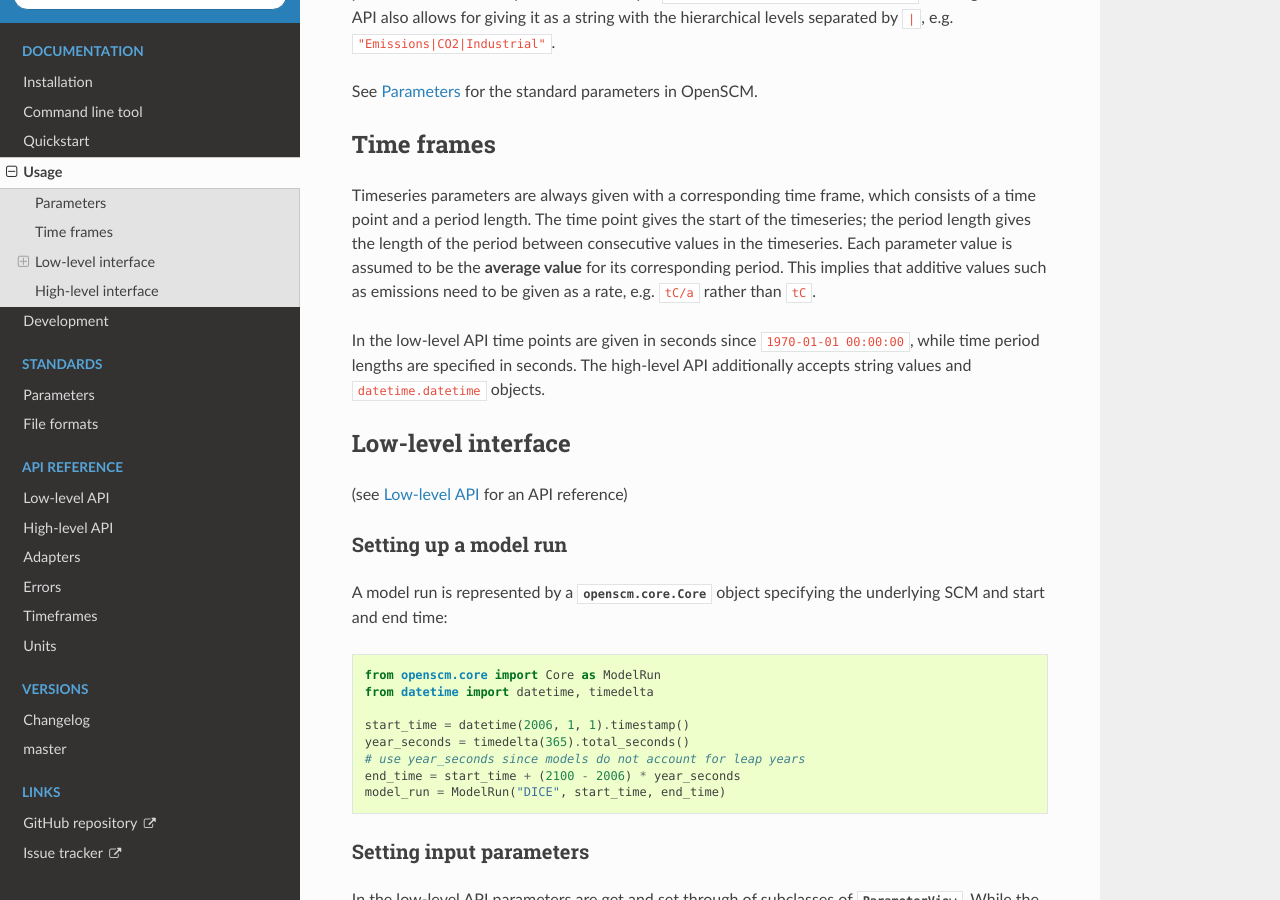
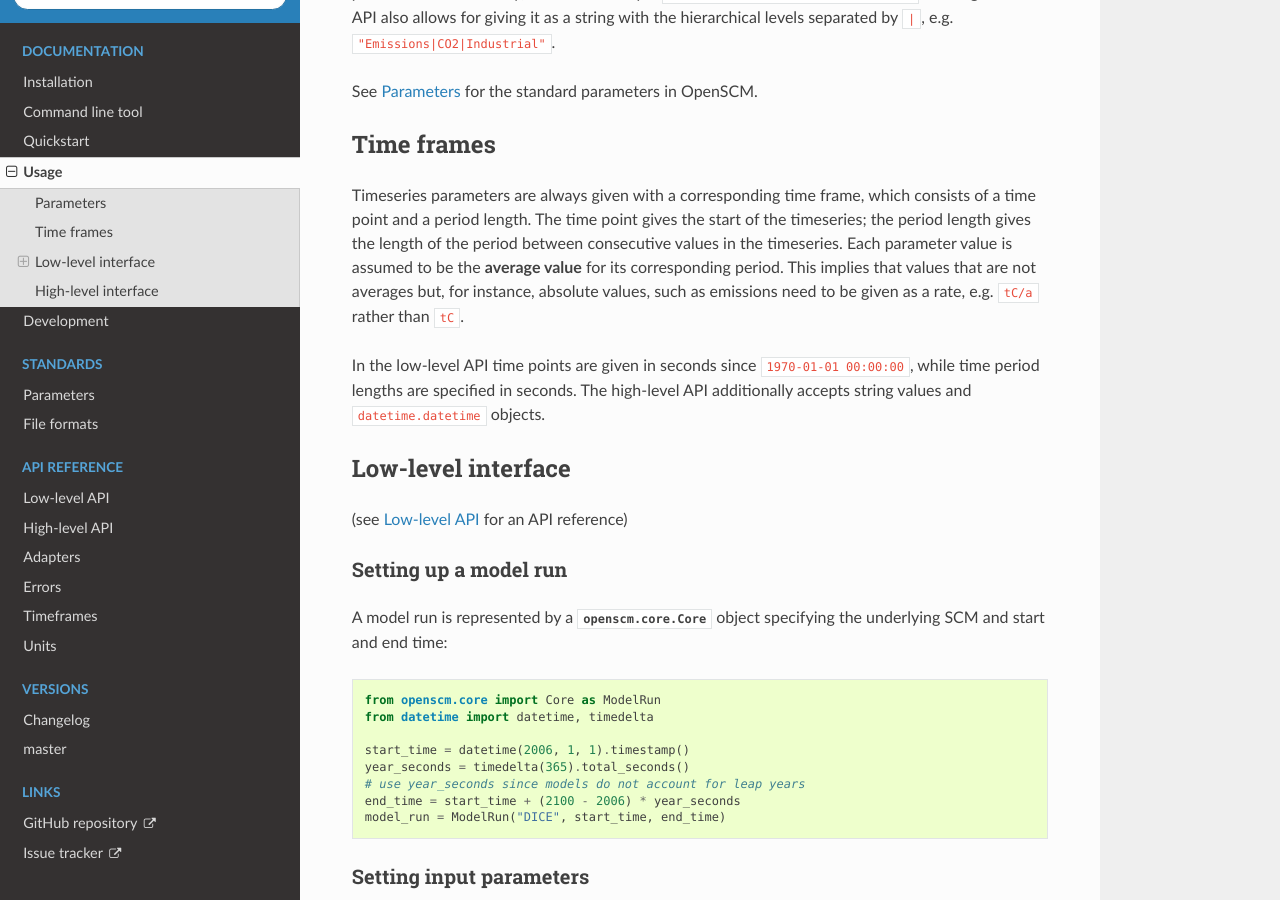
Before and after one commit to openscm/openscm, a Sphinx documentation site: the page built from docs/usage.rst, in a window 1280 px wide and 900 px high, scrolled down 884 px. Built offline with Sphinx 7.4.7 and the Read the Docs theme 2.0.0, drawn with Linux system fonts in a browser that asks for light colours.

Commit message:
Update docs/usage.rst

```diff
--- a/docs/usage.rst
+++ b/docs/usage.rst
@@ -55,7 +55,7 @@ frame, which consists of a time point and a period length. The time
 point gives the start of the timeseries; the period length gives the
 length of the period between consecutive values in the timeseries.
 Each parameter value is assumed to be the **average value** for its
-corresponding period. This implies that additive values such as
+corresponding period. This implies that values that are not averages but, for instance, absolute values, such as
 emissions need to be given as a rate, e.g. ``tC/a`` rather than
 ``tC``.
 
```
